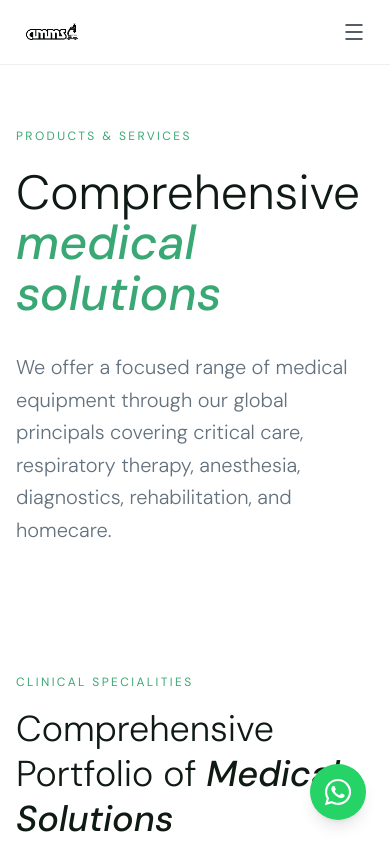
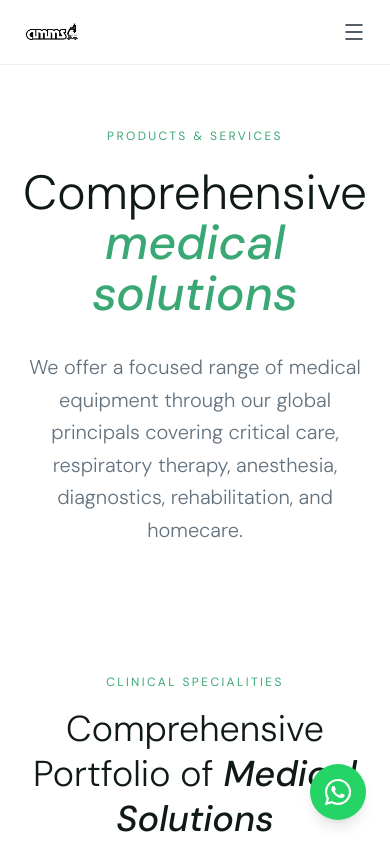
Before and after one commit to Al-Mashriq-Medical-Supplies/amms-medical-website, a Next.js app: page /products in a window 390 px wide. Shown: the top 844 px of the page. Built offline with nearby package versions, Linux system fonts and the light colour scheme; a web font is replaced by a local one.

Commit message:
Fix layout: center all page headers and section headers

```diff
--- a/src/app/about/page.tsx
+++ b/src/app/about/page.tsx
@@ -16,14 +16,14 @@ export default function AboutPage() {
       {/* Hero-style About Banner */}
       <section className="relative pt-32 pb-20 bg-white">
         <div className="max-w-7xl mx-auto px-4 sm:px-6 lg:px-8">
-          <div className="max-w-3xl">
-            <span className="font-dm-sans text-xs text-[#3AA874] uppercase tracking-[0.2em] block mb-6">
+          <div className="max-w-3xl mx-auto text-center flex flex-col items-center">
+            <span className="w-full text-center font-dm-sans text-xs text-[#3AA874] uppercase tracking-[0.2em] block mb-6">
               About Al Mashriq Medical Supplies
             </span>
-            <h1 className="font-playfair font-light text-5xl sm:text-6xl lg:text-7xl text-slate-900 leading-[1.05] mb-8">
+            <h1 className="w-full text-center font-playfair font-light text-5xl sm:text-6xl lg:text-7xl text-slate-900 leading-[1.05] mb-8">
               A cornerstone of <span className="font-medium italic text-[#3AA874]">UAE healthcare</span> since 1991.
             </h1>
-            <p className="font-dm-sans text-xl text-slate-500 font-light leading-relaxed max-w-2xl">
+            <p className="font-dm-sans text-xl text-slate-500 font-light leading-relaxed max-w-2xl mx-auto">
               We have been in the business since 1991, and understand the fundamental role we play in the
               United Arab Emirates healthcare growth. We are the local representative of several well-known
               and innovative medical equipment manufacturers.
--- a/src/app/contact/page.tsx
+++ b/src/app/contact/page.tsx
@@ -13,14 +13,14 @@ export default function ContactPage() {
       {/* Hero Banner */}
       <section className="relative pt-32 pb-20 bg-white">
         <div className="max-w-7xl mx-auto px-4 sm:px-6 lg:px-8">
-          <div className="max-w-3xl">
-            <span className="font-dm-sans text-xs text-[#3AA874] uppercase tracking-[0.2em] block mb-6">
+          <div className="max-w-3xl mx-auto text-center flex flex-col items-center">
+            <span className="w-full text-center font-dm-sans text-xs text-[#3AA874] uppercase tracking-[0.2em] block mb-6">
               Get in Touch
             </span>
-            <h1 className="font-playfair font-light text-5xl sm:text-6xl lg:text-7xl text-slate-900 leading-[1.05] mb-8">
+            <h1 className="w-full text-center font-playfair font-light text-5xl sm:text-6xl lg:text-7xl text-slate-900 leading-[1.05] mb-8">
               Let&apos;s build a <span className="font-medium italic text-[#3AA874]">healthier future</span> together.
             </h1>
-            <p className="font-dm-sans text-xl text-slate-500 font-light leading-relaxed max-w-2xl">
+            <p className="w-full text-center font-dm-sans text-xl text-slate-500 font-light leading-relaxed max-w-2xl mx-auto">
               Connect with our team of specialists to discuss your medical equipment
               requirements. We serve healthcare facilities across all seven Emirates.
             </p>
--- a/src/app/principals/page.tsx
+++ b/src/app/principals/page.tsx
@@ -15,14 +15,14 @@ export default function PrincipalsPage() {
       {/* Hero Banner */}
       <section className="relative pt-32 pb-20 bg-white">
         <div className="max-w-7xl mx-auto px-4 sm:px-6 lg:px-8">
-          <div className="max-w-3xl">
-            <span className="font-dm-sans text-xs text-[#3AA874] uppercase tracking-[0.25em] block mb-6">
+          <div className="max-w-3xl mx-auto text-center flex flex-col items-center">
+            <span className="w-full text-center font-dm-sans text-xs text-[#3AA874] uppercase tracking-[0.25em] block mb-6">
               Our Partners in Health Care
             </span>
-            <h1 className="font-playfair font-light text-5xl sm:text-6xl lg:text-7xl text-slate-900 leading-[1.05] mb-8">
+            <h1 className="w-full text-center font-playfair font-light text-5xl sm:text-6xl lg:text-7xl text-slate-900 leading-[1.05] mb-8">
               Trusted <span className="font-medium italic text-[#3AA874]">global principals</span>
             </h1>
-            <p className="font-dm-sans text-xl text-slate-500 font-light leading-relaxed max-w-2xl">
+            <p className="w-full text-center font-dm-sans text-xl text-slate-500 font-light leading-relaxed max-w-2xl mx-auto">
               We partner with principals who help us enhance the standard of care for patients
               across the United Arab Emirates.
             </p>
--- a/src/app/products/page.tsx
+++ b/src/app/products/page.tsx
@@ -13,14 +13,14 @@ export default function ProductsPage() {
       {/* Hero Banner */}
       <section className="relative pt-32 pb-20 bg-white">
         <div className="max-w-7xl mx-auto px-4 sm:px-6 lg:px-8">
-          <div className="max-w-3xl">
-            <span className="font-dm-sans text-xs text-[#3AA874] uppercase tracking-[0.2em] block mb-6">
+          <div className="max-w-3xl mx-auto text-center flex flex-col items-center">
+            <span className="w-full text-center font-dm-sans text-xs text-[#3AA874] uppercase tracking-[0.2em] block mb-6">
               Products & Services
             </span>
-            <h1 className="font-playfair font-light text-5xl sm:text-6xl lg:text-7xl text-slate-900 leading-[1.05] mb-8">
+            <h1 className="w-full text-center font-playfair font-light text-5xl sm:text-6xl lg:text-7xl text-slate-900 leading-[1.05] mb-8">
               Comprehensive <span className="font-medium italic text-[#3AA874]">medical solutions</span>
             </h1>
-            <p className="font-dm-sans text-xl text-slate-500 font-light leading-relaxed max-w-2xl">
+            <p className="w-full text-center font-dm-sans text-xl text-slate-500 font-light leading-relaxed max-w-2xl mx-auto">
               We offer a focused range of medical equipment through our global principals covering
               critical care, respiratory therapy, anesthesia, diagnostics, rehabilitation, and homecare.
             </p>
--- /dev/null
+++ b/src/app/template.tsx
@@ -0,0 +1,36 @@
+'use client'
+
+import { motion } from 'framer-motion'
+import { usePathname } from 'next/navigation'
+
+export default function Template({ children }: { children: React.ReactNode }) {
+  const pathname = usePathname()
+
+  return (
+    <>
+      {/* Premium Wipe Overlay */}
+      <motion.div
+        key={pathname + '-overlay'}
+        className="fixed inset-0 z-[100] bg-[#0f1a14] pointer-events-none"
+        initial={{ height: '100vh', bottom: 0, top: 'auto' }}
+        animate={{ height: '0vh' }}
+        transition={{ duration: 1, ease: [0.22, 1, 0.36, 1] }}
+      />
+
+      {/* Premium Content Fade & Slide */}
+      <motion.div
+        key={pathname + '-content'}
+        initial={{ opacity: 0, y: 40 }}
+        animate={{ opacity: 1, y: 0 }}
+        transition={{
+          duration: 0.8,
+          ease: [0.22, 1, 0.36, 1],
+          delay: 0.25
+        }}
+        className="w-full h-full flex-1 flex flex-col"
+      >
+        {children}
+      </motion.div>
+    </>
+  )
+}
--- a/src/components/ContactCtaSection.tsx
+++ b/src/components/ContactCtaSection.tsx
@@ -45,22 +45,22 @@ export default function ContactCtaSection() {
       <div className="absolute inset-0 bg-[linear-gradient(to_right,rgba(58,168,116,0.05)_1px,transparent_1px),linear-gradient(to_bottom,rgba(58,168,116,0.05)_1px,transparent_1px)] bg-[size:32px_32px] pointer-events-none" />
 
       <div ref={container} className="max-w-7xl mx-auto px-4 sm:px-6 lg:px-8 relative z-10 py-12 md:py-32">
-        <div className="flex flex-col md:flex-row items-center justify-between gap-12 w-full">
+        <div className="flex flex-col items-center justify-center gap-10 w-full max-w-4xl mx-auto text-center">
 
-          <div className="cta-text opacity-0 md:w-2/3">
-            <h2 className="font-playfair font-light text-4xl sm:text-5xl lg:text-6xl text-white leading-tight mb-6">
+          <div className="cta-text opacity-0 w-full">
+            <h2 className="w-full text-center font-playfair font-light text-4xl sm:text-5xl lg:text-6xl text-white leading-tight mb-6">
               Ready to elevate your <br className="hidden sm:block" />
               <span className="font-medium italic text-[#3AA874]">clinical capabilities?</span>
             </h2>
-            <p className="font-dm-sans text-xl text-slate-400 font-light max-w-xl">
+            <p className="w-full text-center font-dm-sans text-xl text-slate-400 font-light max-w-xl mx-auto">
               Connect with our team to discuss tailored equipment solutions for your facility.
             </p>
           </div>
 
-          <div className="cta-btn opacity-0 md:w-1/3 flex md:justify-end w-full">
+          <div className="cta-btn opacity-0 flex justify-center w-full mt-4">
             <Link
               href="/contact"
-              className="group bg-[#3AA874] text-white font-dm-sans font-medium px-8 py-5 flex items-center justify-center gap-3 w-full md:w-auto hover:bg-[#2d8a5f] transition-colors duration-300"
+              className="group bg-[#3AA874] text-white font-dm-sans font-medium px-10 py-5 flex items-center justify-center gap-3 w-full sm:w-auto hover:bg-[#2d8a5f] transition-colors duration-300"
             >
               Contact Our Team
               <ArrowRight size={18} className="group-hover:translate-x-1 transition-transform" />
--- a/src/components/IndustriesServedSection.tsx
+++ b/src/components/IndustriesServedSection.tsx
@@ -76,25 +76,23 @@ export default function IndustriesServedSection() {
     <section ref={container} className="py-12 md:py-32 bg-white">
       <div className="max-w-7xl mx-auto px-4 sm:px-6 lg:px-8">
 
-        <div className="flex flex-col md:flex-row gap-16">
-          <div className="md:w-1/3">
-            <div className="ind-header opacity-0 sticky top-32">
-              <span className="font-dm-sans text-xs text-[#3AA874] uppercase tracking-[0.2em] block mb-4">
+        <div className="flex flex-col gap-16">
+          <div className="w-full">
+            <div className="ind-header opacity-0 flex flex-col items-center text-center max-w-4xl mx-auto mb-16">
+              <span className="w-full text-center font-dm-sans text-xs text-[#3AA874] uppercase tracking-[0.2em] block mb-4">
                 Healthcare Environments
               </span>
-              <h2 className="font-playfair font-light text-4xl sm:text-5xl text-slate-900 leading-tight mb-6">
-                Serving the <br />
-                <span className="font-medium italic">Full Spectrum</span> <br />
-                of Care.
+              <h2 className="w-full text-center font-playfair font-light text-4xl sm:text-5xl text-slate-900 leading-tight mb-6">
+                Serving the <span className="font-medium italic">Full Spectrum</span> of Care.
               </h2>
-              <p className="font-dm-sans text-slate-500 font-light leading-relaxed mb-8">
-                From high-acuity ICUs to specialized outpatient clinics,
-                our solutions are engineered for every healthcare setting across all seven Emirates.
+              <p className="w-full text-center font-dm-sans text-slate-500 max-w-2xl font-light leading-relaxed mb-8 mx-auto">
+                Our solutions are deeply integrated across every tier of the UAE healthcare
+                system, ensuring world-class technology reaches every patient.
               </p>
             </div>
           </div>
 
-          <div className="md:w-2/3">
+          <div className="md:w-2/3 mx-auto">
             <div className="ind-list border-t border-slate-200">
               {industries.map(({ title, description, metric, label }) => (
                 <div
--- a/src/components/ProductCategoriesSection.tsx
+++ b/src/components/ProductCategoriesSection.tsx
@@ -119,17 +119,17 @@ export default function ProductCategoriesSection() {
     <section ref={container} id="products" className="relative py-12 md:py-32 bg-white overflow-hidden">
       <div className="max-w-7xl mx-auto px-4 sm:px-6 lg:px-8">
 
-        <div className="prod-header opacity-0 flex flex-col md:flex-row md:items-end justify-between gap-8 mb-14 border-b border-slate-200 pb-8">
-          <div className="max-w-2xl">
-            <span className="font-dm-sans text-xs text-[#3AA874] uppercase tracking-[0.2em] block mb-4">
+        <div className="prod-header opacity-0 flex flex-col items-center text-center gap-6 mb-14 border-b border-slate-200 pb-8 max-w-4xl mx-auto">
+          <div>
+            <span className="w-full text-center font-dm-sans text-xs text-[#3AA874] uppercase tracking-[0.2em] block mb-4">
               Clinical Specialities
             </span>
-            <h2 className="font-playfair font-light text-4xl sm:text-5xl text-slate-900 leading-tight">
+            <h2 className="w-full text-center font-playfair font-light text-4xl sm:text-5xl text-slate-900 leading-tight">
               Comprehensive Portfolio of <br className="hidden sm:block"/>
               <span className="font-medium italic">Medical Solutions</span>
             </h2>
           </div>
-          <p className="font-dm-sans text-slate-500 max-w-sm md:text-right font-light leading-relaxed">
+          <p className="w-full text-center font-dm-sans text-slate-500 max-w-2xl font-light leading-relaxed">
             From critical care environments to homecare,
             we supply industry-leading equipment across every major clinical discipline.
           </p>
```
